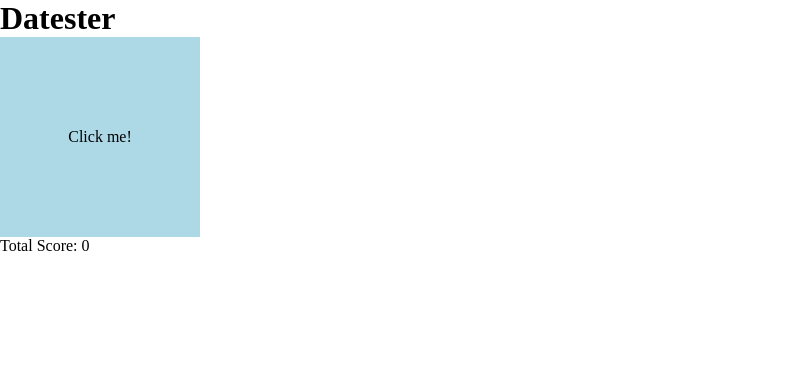
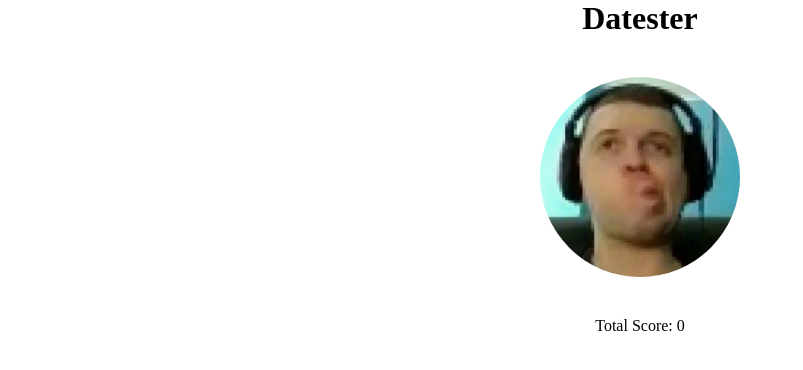
Before and after one commit to TimurZxc/datester_front, a React (Create React App) app: page / in a window 1280 px wide. Shown: the top 370 px of the page, without its empty margins (0-803 px from the left). Built offline with nearby package versions, Linux system fonts and the light colour scheme.

Commit message:
picture+css

```diff
--- a/src/App.css
+++ b/src/App.css
@@ -6,5 +6,23 @@
 
 body{
   background: var(--tg-theme-bg-color);
-  color: var(--tg-theme-text-color)
+  color: var(--tg-theme-text-color);
+
 }
+
+.game-container{
+  display: flex;
+  flex-direction: column;
+  align-items: center;
+  text-align: center;
+  gap:40px;
+}
+
+.tap{
+  cursor: pointer;
+  width: 200px;
+  height: 200px;
+  border-radius: 50%;
+  display: flex;
+  justify-content: center;
+}
--- a/src/components/Game.jsx
+++ b/src/components/Game.jsx
@@ -1,4 +1,5 @@
 import React, { useState } from "react";
+import image from "../images/scale_1200.png";
 function Game() {
   const [score, setScore] = useState(0);
 
@@ -9,20 +10,8 @@ function Game() {
   return (
     <div className="game-container">
       <h1>Datester</h1>
-      <div
-        className="clicker"
-        onClick={handleClick}
-        style={{
-          width: "200px",
-          height: "200px",
-          backgroundColor: "lightblue",
-          display: "flex",
-          justifyContent: "center",
-          alignItems: "center",
-          cursor: "pointer",
-        }}
-      >
-        Click me!
+      <div onClick={handleClick}>
+        <img className="tap" src={image} alt="Click" />
       </div>
       <p>Total Score: {score}</p>
     </div>
```
Also changed, not shown: src/images/scale_1200.png (added).
